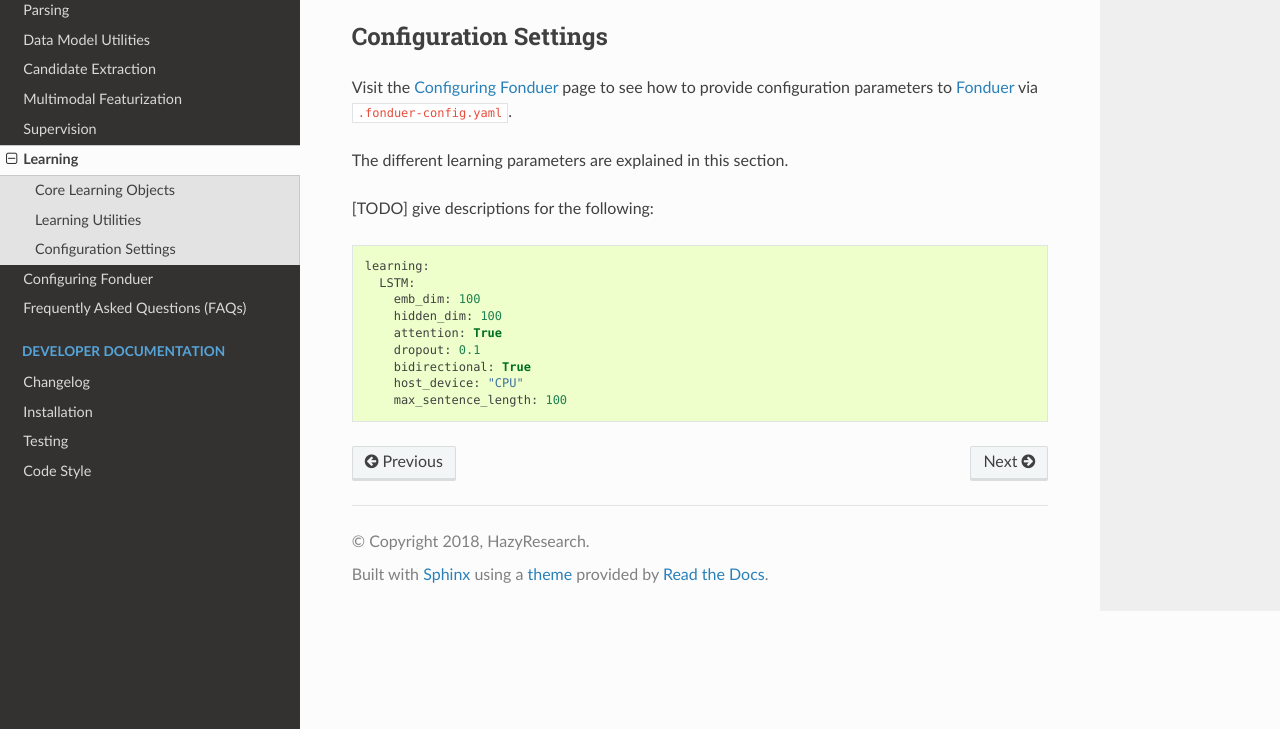
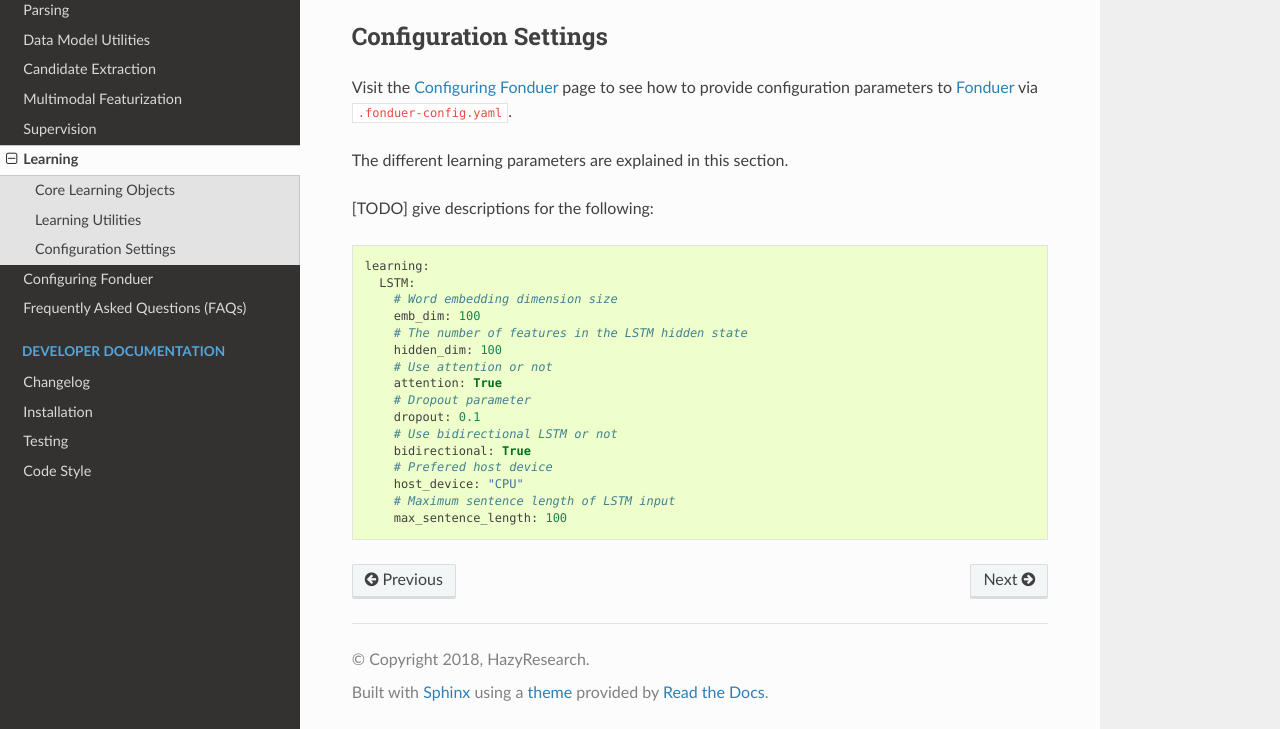
Before and after one commit to HazyResearch/fonduer, a Sphinx documentation site: the page built from docs/user/learning.rst, in a window 1280 px wide and 900 px high, scrolled down 521 px, cut to the strip 171-900 px from the top of the window. Built offline with Sphinx 7.4.7 and the Read the Docs theme 2.0.0, drawn with Linux system fonts in a browser that asks for light colours.

Commit message:
add some descriptions about LSTM params

```diff
--- a/docs/user/learning.rst
+++ b/docs/user/learning.rst
@@ -33,12 +33,19 @@ The different learning parameters are explained in this section.
 
     learning:
       LSTM:
+        # Word embedding dimension size
         emb_dim: 100
+        # The number of features in the LSTM hidden state
         hidden_dim: 100
+        # Use attention or not
         attention: True
+        # Dropout parameter
         dropout: 0.1
+        # Use bidirectional LSTM or not
         bidirectional: True
+        # Prefered host device
         host_device: "CPU"
+        # Maximum sentence length of LSTM input
         max_sentence_length: 100
 
 .. _Configuring Fonduer: config.html
```
